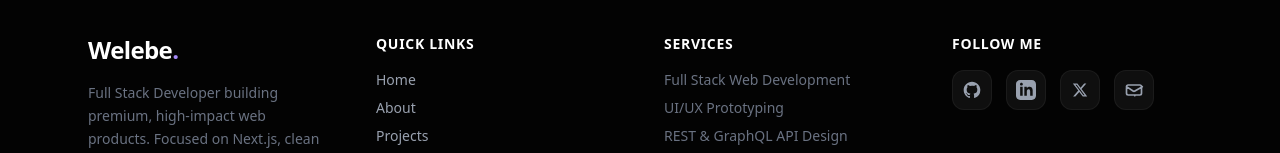
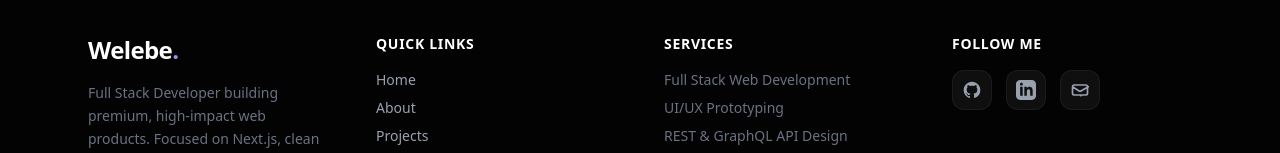
Before and after one commit to wabii-koo/portifolio, a Next.js app: page / in a window 1280 px wide. Shown: the part 5836-5989 px from the top of the page. Built offline with nearby package versions, Linux system fonts and the light colour scheme.

Commit message:
fix: remove X (Twitter) icon link from Footer

```diff
--- a/components/Footer.jsx
+++ b/components/Footer.jsx
@@ -104,19 +104,6 @@ export default function Footer() {
                 </svg>
               </a>
 
-              {/* Twitter */}
-              <a
-                href="https://twitter.com/welebe_kebede"
-                target="_blank"
-                rel="noopener noreferrer"
-                className="w-10 h-10 rounded-xl bg-white/5 border border-white/5 flex items-center justify-center text-gray-400 hover:text-white hover:border-white/20 transition-all duration-300"
-                aria-label="X / Twitter"
-              >
-                <svg className="w-4 h-4" fill="currentColor" viewBox="0 0 24 24">
-                  <path d="M18.244 2.25h3.308l-7.227 8.26 8.502 11.24H16.17l-5.214-6.817L4.99 21.75H1.68l7.73-8.835L1.254 2.25H8.08l4.713 6.231zm-1.161 17.52h1.833L7.084 4.126H5.117z" />
-                </svg>
-              </a>
-
               {/* Email */}
               <a
                 href="mailto:webiikoo@gmail.com"
```
